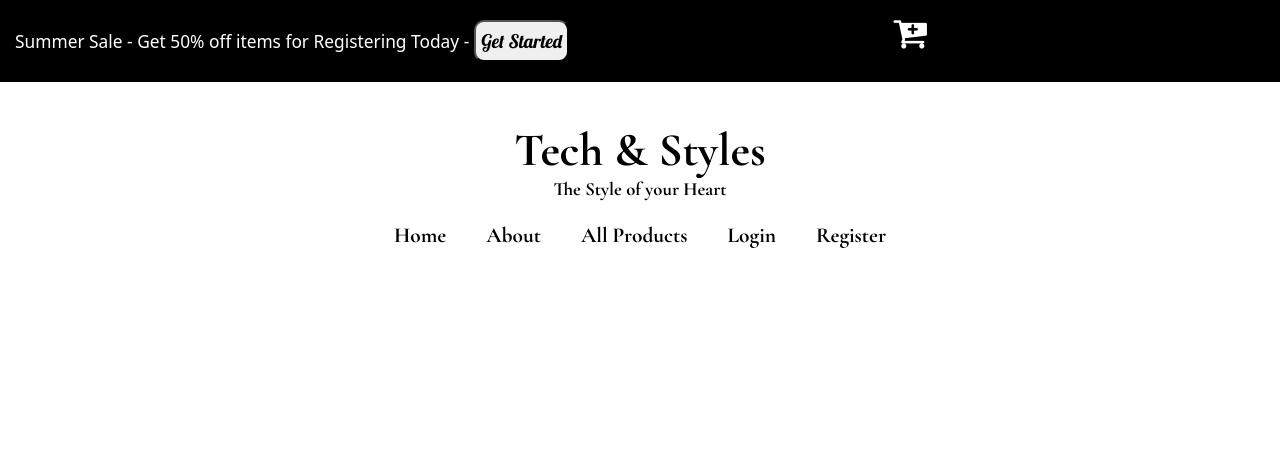
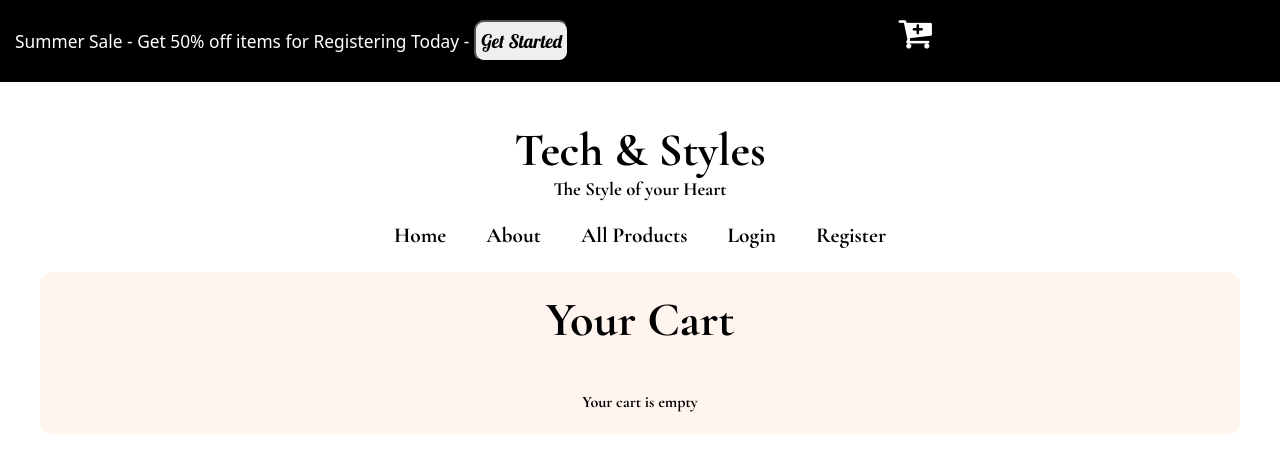
Before and after one commit to Capstone-ACC/My-Capstone, a React (Vite) app: page /cart in a window 1280 px wide. Shown: the top 472 px of the page. Built offline with nearby package versions, Linux system fonts and the light colour scheme.

Commit message:
able to add items to cart and increase/decrease quantity and clear cart

```diff
--- a/src/App.jsx
+++ b/src/App.jsx
@@ -7,7 +7,7 @@ import Main from './components/Main';
 import Login from './components/Login';
 import Register from './components/Register';
 import Checkout from './components/Checkout';
-// import Cart from './components/Cart';
+import MyCart from './components/MyCart';
 import SingleProduct from './components/SingleProduct';
 // import UsersCart from './components/UsersCart';
 import TopHeader from './components/TopHeader';
@@ -47,7 +47,7 @@ function App() {
           <Route path="/login" element={<Login setToken={setToken}  />} />
           <Route path="/register" element={<Register setToken={setToken} />} />
           <Route path="/checkout" element={<Checkout />} />
-          {/* <Route path="/cart" element={<Cart />} /> */}
+          <Route path="/cart" element={<MyCart />} />
             <Route path="/shipping" element={<Shipping />} />
             <Route path="/payment" element={<Payment />} />
             <Route path="/confirmation" element={<Confirmation />} />
--- a/src/Context/cart.jsx
+++ b/src/Context/cart.jsx
@@ -62,6 +62,7 @@ export const CartContext = createContext()
 export const CartProvider = ({ children }) => {
   const [cartItems, setCartItems] = useState(localStorage.getItem('cartItems') ? JSON.parse(localStorage.getItem('cartItems')) : [])
 
+  //add to cart
   const addToCart = (item) => {
     const isItemInCart = cartItems.find((cartItem) => cartItem.id === item.id);
 
@@ -78,6 +79,7 @@ export const CartProvider = ({ children }) => {
     }
   };
 
+  //remove from cart
   const removeFromCart = (item) => {
     const isItemInCart = cartItems.find((cartItem) => cartItem.id === item.id);
 
@@ -94,14 +96,18 @@ export const CartProvider = ({ children }) => {
     }
   };
 
+  //clear cart
   const clearCart = () => {
     setCartItems([]);
   };
 
+  //carts total
   const getCartTotal = () => {
-    return cartItems.reduce((total, item) => total + item.price * item.quantity, 0);
+    const total = cartItems.reduce((acc, item) => acc + item.price * item.quantity, 0);
+    const roundedTotal = total.toFixed(2);
+
+    return parseFloat(roundedTotal);
   };
-
   useEffect(() => {
     localStorage.setItem("cartItems", JSON.stringify(cartItems));
   }, [cartItems]);
--- a/src/components/My-Cart.jsx
+++ b/src/components/MyCart.jsx
@@ -122,3 +122,62 @@
 //     </>
 //   );
 // }
+
+import React, { useContext } from 'react';
+import { CartContext } from '../Context/cart';
+
+const Cart = () => {
+  const { cartItems, removeFromCart, clearCart, getCartTotal, addToCart } = useContext(CartContext);
+
+  // const handleDecreaseQuantity = (item) => {
+  //   if (item.quantity > 1) {
+  //     removeFromCart(item);
+  //   }
+  // };
+
+  // const handleIncreaseQuantity = (item) => {
+  //   addToCart({ ...item, quantity: item.quantity + 1 });
+  // };
+
+  // const handleRemoveItem = (item) => {
+  //    removeFromCart(item);
+  // };
+
+  return (
+    <section className="cart-container">
+      <h2>Your Cart</h2>
+      {cartItems.length === 0 ? (
+        <span>Your cart is empty</span>
+      ) : (
+        <div className="more-styles">
+          {cartItems.map((item) => (
+            <div key={item.id} className="myItems">
+              <span>{item.title}</span>
+              <img src={item.image} className="cartImg"/>
+
+              <div className="cart-details">
+                <button onClick={() => removeFromCart(item)}>-</button>
+                <span>{item.quantity}</span>
+                <button onClick={() => addToCart(item)}>+</button>
+
+                <span style={{padding: "10px"}}>${(item.quantity * item.price).toFixed(2)}</span>
+                <button>Delete Item</button>
+              </div>
+            </div>
+          ))}
+          <div className="total-checkout-keepShopping">
+            <span>Grand Total: ${getCartTotal()}</span>
+
+            <section>
+              <button>Keep Shopping</button>
+              <button onClick={clearCart} >Clear Cart</button>
+              <button>Check Out</button>
+            </section>
+          </div>
+        </div>
+      )}
+    </section>
+  );
+};
+
+export default Cart;
--- a/src/components/SingleProduct.jsx
+++ b/src/components/SingleProduct.jsx
@@ -8,6 +8,7 @@ import './css/SingleProduct.css';
 
 export default function SingleProduct() {
   const [singleProduct, setSingleProduct] = useState("");
+  const {addToCart} = useContext(CartContext)
 
   let { id } = useParams();
 
@@ -24,9 +25,9 @@ export default function SingleProduct() {
     fetchSingleProduct();
   }, [id]);
 
-  //cart functionality
-  const stateOfCart = useContext(CartContext);
-  const dispatch = stateOfCart.dispatch;
+  // //cart functionality
+  // const stateOfCart = useContext(CartContext);
+  // const dispatch = stateOfCart.dispatch;
 
   return (
     <>
@@ -53,7 +54,7 @@ export default function SingleProduct() {
               </Link>
             </button>
 
-           <button>
+           <button onClick={() => addToCart(singleProduct)}>
              <Link to="/cart" className="addToCart">
                Add To Cart
              </Link>
--- a/src/components/css/Cart-Checkout.css
+++ b/src/components/css/Cart-Checkout.css
@@ -1,6 +1,7 @@
 /*cart component and checkout component*/
-h5 {
-    text-decoration: underline;
+h2 {
+   font-size: 3em;
+   margin-bottom: 40px;
 }
 
 .contact {
@@ -13,37 +14,36 @@ h5 {
 .cart-container {
     width: 100%;
     max-width: 1200px;
-    display: block;
-    margin-left: auto;
-    margin-right: auto;
+    display: flex;
+    justify-content: center;
+    align-items: center;
+    flex-direction: column;
     background-color:#FFF5EE;
     padding: 20px;
     border-radius: 12px;
-}
+    margin: auto;
+    }
 
 .cartImg {
     width: 100%;
     max-width: 150px;
     padding: 10px;
-    margin-left: auto;
-    margin-right: auto;
-    display: block;
 }
 
-span {
-    padding: 5px;
+.more-styles {
+    font-size: 16pt;
 }
 
-.total-price {
-    font-size: 18pt;
+.total-checkout-keepShopping {
+    display: flex;
+    justify-content: center;
+    flex-direction: column;
 }
 
 .myItems {
     display: flex;
     flex-direction: row;
-    justify-content: center;
-    align-items: center;
-    font-size: 14pt;
+    gap: 40px;
 }
 
 @media screen and (max-width: 375px) {
```
